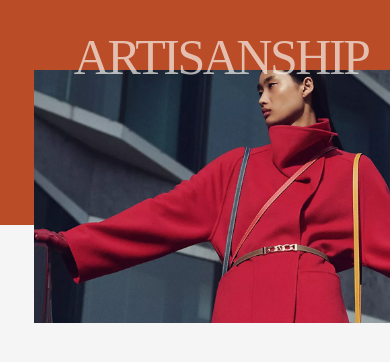
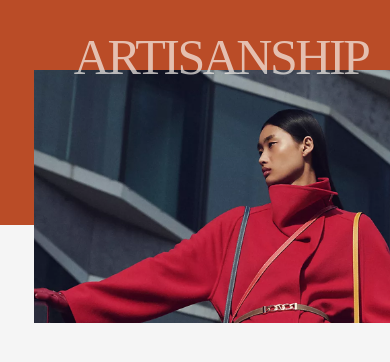
Before and after one commit to ijieun0123/hermes, a React (Vite) app: page / in a window 390 px wide. Shown: the part 722-1084 px from the top of the page. Built offline with nearby package versions, Linux system fonts and the light colour scheme; a web font is replaced by a local one.

Commit message:
반응형 수정

```diff
--- a/src/pages/Home/Home.tsx
+++ b/src/pages/Home/Home.tsx
@@ -149,9 +149,9 @@ const Home = () => {
             <section className="heart_section">
                 <div className="container">
                     <span className="hermes">Hermes</span>
-                    <span className="created_by_the_heart">
+                    <h2 className="created_by_the_heart">
                         created by the heart
-                    </span>
+                    </h2>
                     <p>
                         모든 작품은 스케치에서 시작됩니다. <br />
                         에르메스의 장인정신은 작은 <br />
--- a/src/pages/Home/_Homes.scss
+++ b/src/pages/Home/_Homes.scss
@@ -73,8 +73,8 @@ main {
             right: 0%;
             width: 91.388%;
             height: 253px;
-            background: url("/img/story_section_photo.png") no-repeat
-                center/cover;
+            background: url("/img/story_section_photo.png") no-repeat center 20% /
+                cover;
             z-index: 2;
         }
         position: relative;
@@ -123,7 +123,7 @@ main {
             }
             .img_text_box {
                 @include flex_column;
-                gap: 100px;
+                gap: 120px;
 
                 // 공통
                 > div {
@@ -159,7 +159,7 @@ main {
                         }
                         .bg_photo.second {
                             background: url("/img/introduce_section_entrepreneurship_2.png")
-                                no-repeat center/cover;
+                                no-repeat center 10% / cover;
                         }
                         .bg_photo.third {
                             display: none;
```
